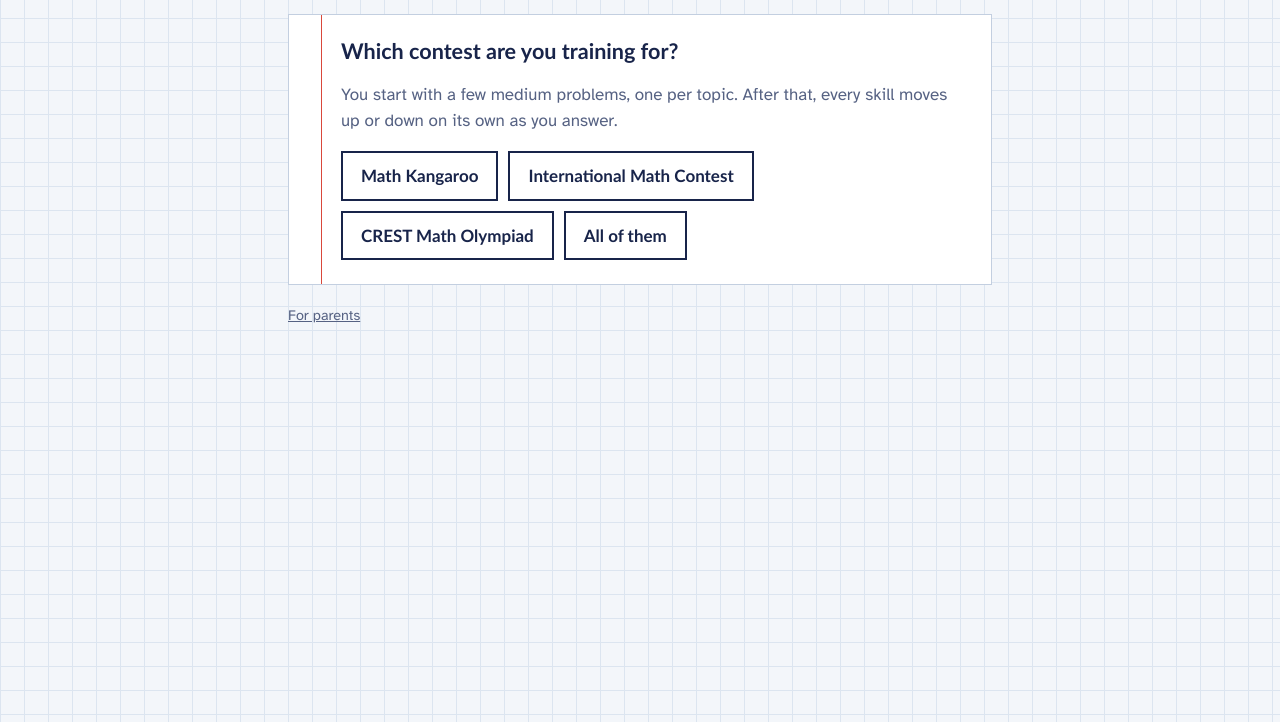
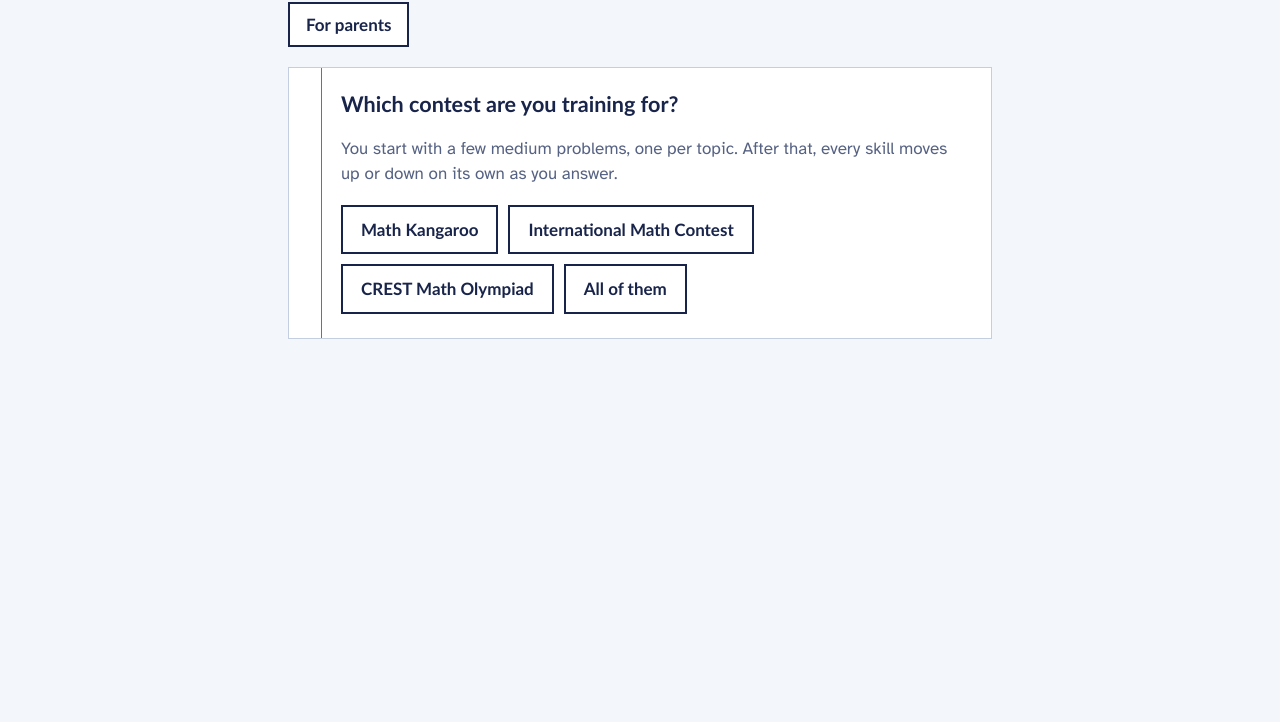
Before and after one commit to jitheshbalakrishnan/math-content-training-app, a plain HTML site: page math-contest-trainer.html in a window 1280 px wide. Shown: the part 78-800 px from the top of the page. Drawn offline with Linux system fonts and the light colour scheme; a web font is replaced by a local one.

Commit message:
Plain page background; make For parents a button in the header
- The squared-paper grid is gone from the page background. The scratchpad keeps
  its squares, where they help with working.
- For parents moves from a faint footer link to an outlined button in the
  header, filled in when that page is open.

Checked in headless Chromium at 1100 px and 390 px wide (no sideways scroll).

Co-Authored-By: Claude Opus 5.5 <noreply@anthropic.com>
Claude-Session: https://claude.ai/code/session_01GZbzUj9zvt3aYgBQmmdX1g

```diff
--- a/math-contest-trainer.html
+++ b/math-contest-trainer.html
@@ -2,7 +2,7 @@
 <link rel="stylesheet" href="https://fonts.googleapis.com/css2?family=Atkinson+Hyperlegible:wght@400;700&family=Gabarito:wght@500;700;800&display=swap">
 <style>
 /* One light look in every viewer theme, by choice: the page is squared paper. */
-/* Layout: a squared-paper exercise book. One problem per sheet, a red margin rule down the left, a single left-aligned column. */
+/* Layout: an exercise book on a plain background (squares only on the scratchpad, where they help). One problem per sheet, a red margin rule down the left, a single left-aligned column. */
 :root{
   --paper:#F3F6FA; --grid:#DCE5F0; --sheet:#FFFFFF; --ink:#18244A; --muted:#566283;
   --margin:#D9483B; --hl:#FFDD55; --on-hl:#18244A; --good:#12764F; --good-bg:#DDF3E8; --bad:#B93426; --bad-bg:#FBE4E0; --line:#C3CFE0; --shade:#B9C6DA;
@@ -13,8 +13,7 @@
 
 *{box-sizing:border-box}
 body{background-color:var(--paper);color:var(--ink);font-family:var(--body);font-size:17px;line-height:1.5;
-  background-image:linear-gradient(var(--grid) 1px,transparent 1px),linear-gradient(90deg,var(--grid) 1px,transparent 1px);
-  background-size:24px 24px;padding-inline:16px;padding-block:20px 48px}
+  padding-inline:16px;padding-block:20px 48px}
 .book{max-width:44rem;margin-inline:auto;display:flex;flex-direction:column;gap:20px}
 .book.wide{max-width:74rem}
 .work{display:grid;grid-template-columns:minmax(0,1fr);gap:20px;align-items:start}
@@ -129,8 +128,10 @@ legend{padding:0;margin-bottom:4px}
 .prog-row .n{font-variant-numeric:tabular-nums;color:var(--muted);font-size:.9rem;min-width:5.5em;text-align:right}
 .home{display:grid;grid-template-columns:repeat(auto-fit,minmax(17rem,1fr));gap:20px;align-items:start}
 a.btn{text-decoration:none;display:flex;align-items:center}
-.foot{font-size:.9rem}
-.foot a{color:var(--muted)}
+.parents-link{font-family:var(--display);font-weight:700;color:var(--ink);text-decoration:none;border:2px solid var(--ink);
+  background:var(--sheet);padding:8px 16px;min-height:44px;display:inline-flex;align-items:center}
+.parents-link:hover{background:var(--hl)}
+.parents-link[aria-current="page"]{background:var(--ink);color:var(--sheet)}
 .setline{display:flex;flex-wrap:wrap;align-items:center;gap:6px 14px}
 .setline b{font-family:var(--display);font-weight:700}
 .setbar{flex:1 1 12rem;display:grid;grid-auto-flow:column;grid-auto-columns:minmax(0,1fr);gap:4px;max-width:30rem}
@@ -171,10 +172,10 @@ a.btn{text-decoration:none;display:flex;align-items:center}
       <a href="#mock" id="tab-mock">Mock test</a>
       <a href="#progress" id="tab-progress">Progress</a>
     </nav>
+    <a href="#parents" id="tab-parents" class="parents-link">For parents</a>
   </header>
   <p id="notice" class="notice" hidden></p>
   <main id="view" class="stack"></main>
-  <p class="foot"><a href="#parents" id="tab-parents">For parents</a></p>
 </div>
 
 <script>
--- a/src/css/01-base-layout.css
+++ b/src/css/01-base-layout.css
@@ -1,5 +1,5 @@
 /* One light look in every viewer theme, by choice: the page is squared paper. */
-/* Layout: a squared-paper exercise book. One problem per sheet, a red margin rule down the left, a single left-aligned column. */
+/* Layout: an exercise book on a plain background (squares only on the scratchpad, where they help). One problem per sheet, a red margin rule down the left, a single left-aligned column. */
 :root{
   --paper:#F3F6FA; --grid:#DCE5F0; --sheet:#FFFFFF; --ink:#18244A; --muted:#566283;
   --margin:#D9483B; --hl:#FFDD55; --on-hl:#18244A; --good:#12764F; --good-bg:#DDF3E8; --bad:#B93426; --bad-bg:#FBE4E0; --line:#C3CFE0; --shade:#B9C6DA;
@@ -10,8 +10,7 @@
 
 *{box-sizing:border-box}
 body{background-color:var(--paper);color:var(--ink);font-family:var(--body);font-size:17px;line-height:1.5;
-  background-image:linear-gradient(var(--grid) 1px,transparent 1px),linear-gradient(90deg,var(--grid) 1px,transparent 1px);
-  background-size:24px 24px;padding-inline:16px;padding-block:20px 48px}
+  padding-inline:16px;padding-block:20px 48px}
 .book{max-width:44rem;margin-inline:auto;display:flex;flex-direction:column;gap:20px}
 .book.wide{max-width:74rem}
 .work{display:grid;grid-template-columns:minmax(0,1fr);gap:20px;align-items:start}
--- a/src/css/04-home-progress.css
+++ b/src/css/04-home-progress.css
@@ -1,7 +1,9 @@
 .home{display:grid;grid-template-columns:repeat(auto-fit,minmax(17rem,1fr));gap:20px;align-items:start}
 a.btn{text-decoration:none;display:flex;align-items:center}
-.foot{font-size:.9rem}
-.foot a{color:var(--muted)}
+.parents-link{font-family:var(--display);font-weight:700;color:var(--ink);text-decoration:none;border:2px solid var(--ink);
+  background:var(--sheet);padding:8px 16px;min-height:44px;display:inline-flex;align-items:center}
+.parents-link:hover{background:var(--hl)}
+.parents-link[aria-current="page"]{background:var(--ink);color:var(--sheet)}
 .setline{display:flex;flex-wrap:wrap;align-items:center;gap:6px 14px}
 .setline b{font-family:var(--display);font-weight:700}
 .setbar{flex:1 1 12rem;display:grid;grid-auto-flow:column;grid-auto-columns:minmax(0,1fr);gap:4px;max-width:30rem}
```
Also changed, not shown: src/index.html (+1 -1 lines).
